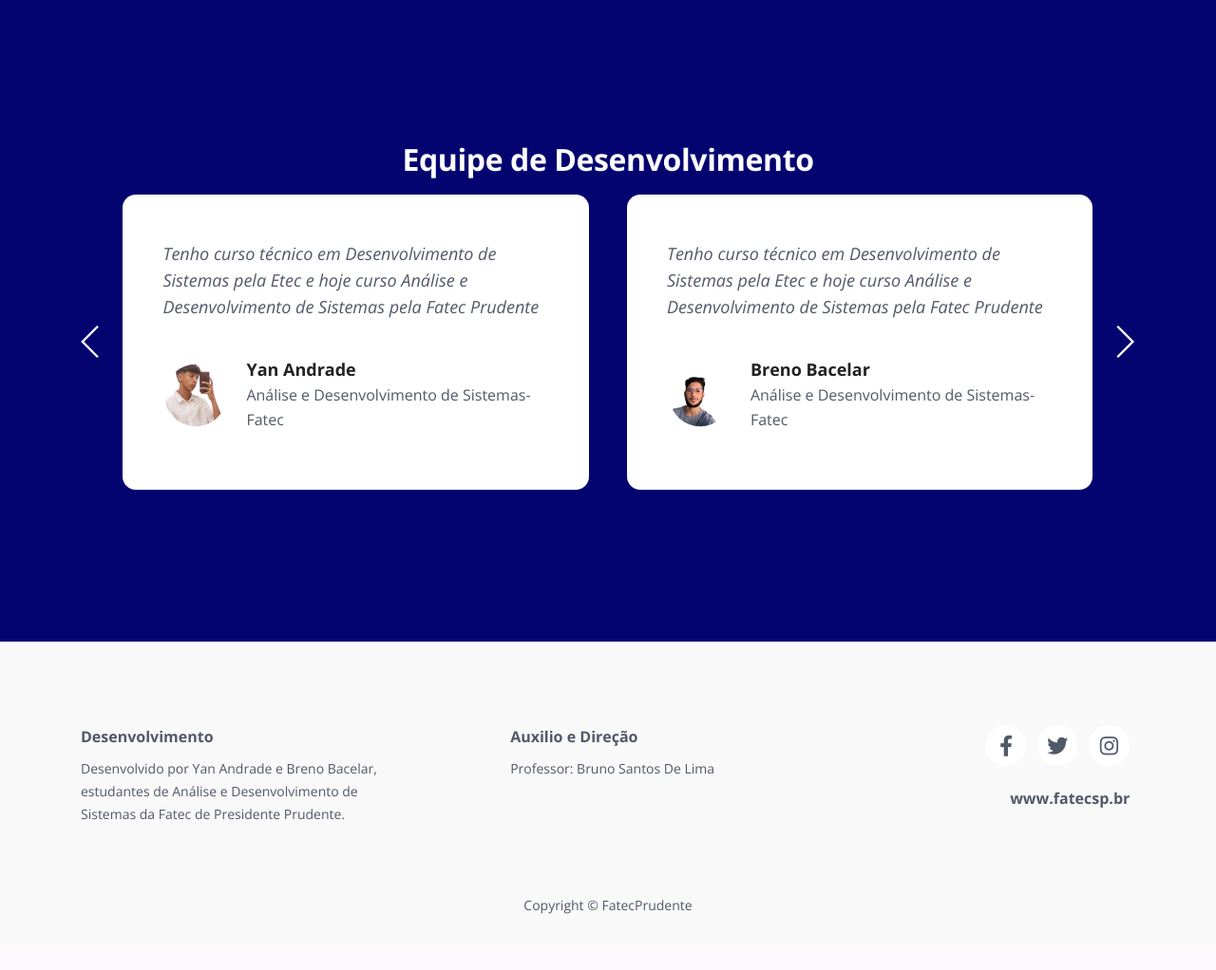
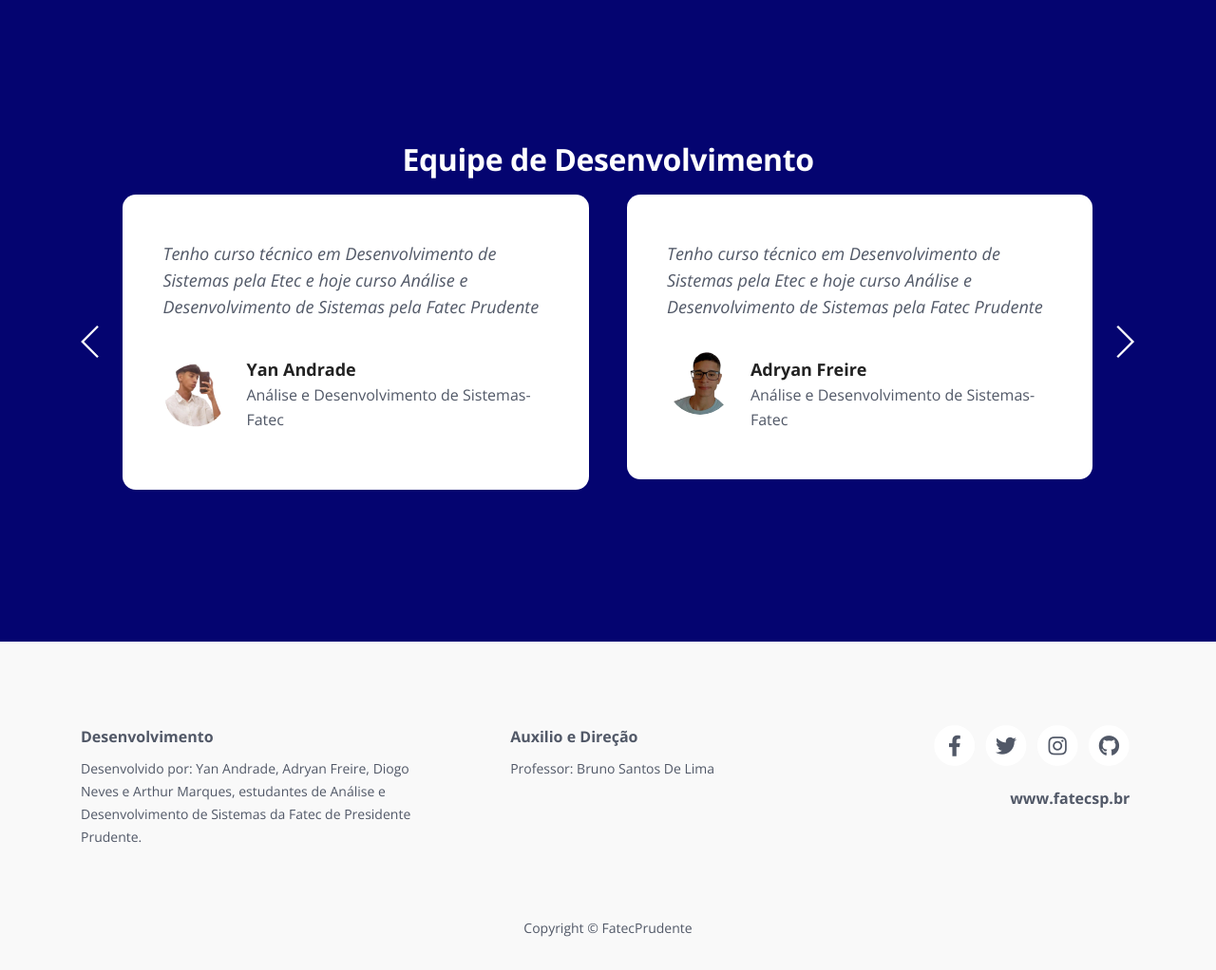
Before and after one commit to Yan0606/Ambiente-E.D, a PHP site: page / in a window 1280 px wide. Shown: the part 3919-4941 px from the top of the page at 95% size. Before the commit the page ends 4882 px from the top, so only its background shows below. Run offline with PHP 8.4, Linux system fonts and the light colour scheme; some libraries are stand-ins or nearby versions.

Commit message:
commit de icones de integrantes e link secreto

```diff
--- a/web/css/styles.css
+++ b/web/css/styles.css
@@ -54,6 +54,10 @@ h6 {
 	font-weight: 700;
 	font-size: 1rem;
 	line-height: 1.5rem;
+}
+
+a :hover{
+
 }
 
 .h1-large {
@@ -138,7 +142,7 @@ a:hover {
 	padding: 0.375rem 1.25rem;
 	border-radius: 20px;
 	background-color: #fff0e2;
-	color: #ff6c02;
+	color: #ff6b01;
 	font-weight: 600;
 	font-size: 0.75rem;
 	line-height: 1.125rem;
--- a/web/index.html
+++ b/web/index.html
@@ -60,6 +60,9 @@
                         </li>
                         <li class="nav-item">
                             <a class="nav-link page-scroll" href="#details">Manual de Instalação</a>
+                        </li>
+                        <li class="nav-item">
+                            <a class="nav-link page-scroll" href="#quiz">Quiz</a>
                         </li>
                         <li class="nav-item dropdown">
                             <a class="nav-link dropdown-toggle" href="#" id="dropdown01" data-toggle="dropdown" aria-haspopup="true" aria-expanded="false">Assuntos</a>
@@ -296,9 +299,42 @@
                                             <div class="card-body">
                                                 <p class="testimonial-text">Tenho curso técnico em Desenvolvimento de Sistemas pela Etec e hoje curso Análise e Desenvolvimento de Sistemas pela Fatec Prudente</p>
                                                 <div class="details">
-                                                    <img class="testimonial-image" src="images/breno.png" alt="alternative">
+                                                    <img class="testimonial-image" src="images/adryan.png" alt="alternative">
                                                     <div class="text">
-                                                        <div class="testimonial-author">Breno Bacelar</div>
+                                                        <div class="testimonial-author">Adryan Freire</div>
+                                                        <div class="occupation">Análise e Desenvolvimento de Sistemas-Fatec</div>
+                                                    </div> <!-- end of text -->
+                                                </div> <!-- end of details -->
+                                            </div>
+                                        </div>
+                                    </div> <!-- end of swiper-slide -->
+                                    <!-- end of slide -->
+
+
+                                    <div class="swiper-slide">
+                                        <div class="card">
+                                            <div class="card-body">
+                                                <p class="testimonial-text">Tenho curso técnico em Desenvolvimento de Sistemas pela Etec e hoje curso Análise e Desenvolvimento de Sistemas pela Fatec Prudente</p>
+                                                <div class="details">
+                                                    <img class="testimonial-image" src="images/diogo.png" alt="alternative">
+                                                    <div class="text">
+                                                        <div class="testimonial-author">Diogo Neves</div>
+                                                        <div class="occupation">Análise e Desenvolvimento de Sistemas-Fatec</div>
+                                                    </div> <!-- end of text -->
+                                                </div> <!-- end of details -->
+                                            </div>
+                                        </div>
+                                    </div> <!-- end of swiper-slide -->
+                                    <!-- end of slide -->
+
+                                    <div class="swiper-slide">
+                                        <div class="card">
+                                            <div class="card-body">
+                                                <p class="testimonial-text">Tenho curso técnico em Desenvolvimento de Sistemas pela Etec e hoje curso Análise e Desenvolvimento de Sistemas pela Fatec Prudente</p>
+                                                <div class="details">
+                                                    <img class="testimonial-image" src="images/arthas.png" alt="alternative">
+                                                    <div class="text">
+                                                        <div class="testimonial-author">Arthur</div>
                                                         <div class="occupation">Análise e Desenvolvimento de Sistemas-Fatec</div>
                                                     </div> <!-- end of text -->
                                                 </div> <!-- end of details -->
@@ -339,7 +375,7 @@
                     <div class="col-lg-12">
                         <div class="footer-col first">
                             <h6>Desenvolvimento</h6>
-                            <p class="p-small">Desenvolvido por Yan Andrade e Breno Bacelar, estudantes de Análise e Desenvolvimento de Sistemas da Fatec de Presidente Prudente.</p>
+                            <p class="p-small">Desenvolvido por: <a href="https://github.com/Yan0606" target="_blank">Yan Andrade</a>, Adryan Freire, Diogo Neves e Arthur Marques, estudantes de Análise e Desenvolvimento de Sistemas da Fatec de Presidente Prudente.</p>
                         </div> <!-- end of footer-col -->
                         <div class="footer-col second">
                             <h6>Auxilio e Direção </h6>
@@ -349,24 +385,34 @@
                         </div> <!-- end of footer-col -->
                         <div class="footer-col third">
                             <span class="fa-stack">
-                                <a href="https://www.facebook.com/FatecPrudente">
+                                <a href="https://www.facebook.com/FatecPrudente" target="_blank">
                                     <i class="fas fa-circle fa-stack-2x"></i>
                                     <i class="fab fa-facebook-f fa-stack-1x"></i>
                                 </a>
                             </span>
                             <span class="fa-stack">
-                                <a href="https://twitter.com/FatecPrudente">
+                                <a href="https://twitter.com/FatecPrudente" target="_blank">
                                     <i class="fas fa-circle fa-stack-2x"></i>
                                     <i class="fab fa-twitter fa-stack-1x"></i>
                                 </a>
                             </span>
 
                             <span class="fa-stack">
-                                <a href="https://www.instagram.com/fatecprudente/">
+                                <a href="https://www.instagram.com/fatecprudente/" target="_blank">
                                     <i class="fas fa-circle fa-stack-2x"></i>
                                     <i class="fab fa-instagram fa-stack-1x"></i>
                                 </a>
                             </span>
+
+                            <span class="fa-stack">
+                                <a href="https://github.com/Yan0606/Ambiente-E.D" target="_blank">
+                                    <i class="fas fa-circle fa-stack-2x"></i>
+                                    <i class="fab fa-github fa-stack-1x"></i>
+                                </a>
+                            </span>
+
+
+
                             <strong>www.fatecsp.br</strong></a></p>
                         </div> <!-- end of footer-col -->
                     </div> <!-- end of col -->
```
Also changed, not shown: web/images/adryan.png (added), web/images/arthas.png (added), web/images/breno.png (deleted), web/images/diogo.png (added).
